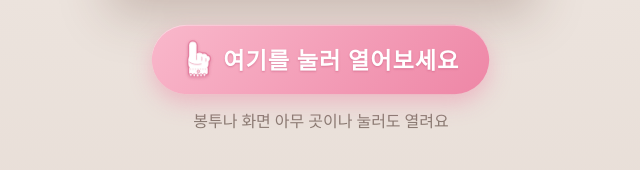
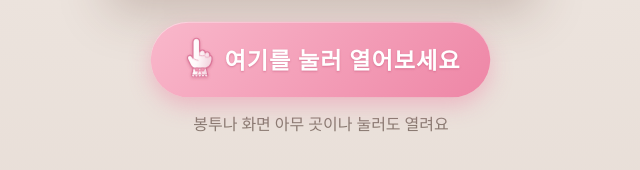
Before and after one commit to shinseungyu/wel_Wedding, a plain HTML site: page index.html in a window 1280 px wide. Shown: the part 520-690 px from the top of the page, 319-959 px from the left. Drawn offline with nearby package versions, Linux system fonts and the light colour scheme; a web font is replaced by a local one.

Commit message:
웨딩장갑 손 다시 그림(손 윤곽·레이스 커프·리본)

```diff
--- a/index.html
+++ b/index.html
@@ -41,7 +41,7 @@
   .hint { display: flex; align-items: center; gap: 10px; padding: 16px 30px; border: 0; border-radius: 999px;
     background: linear-gradient(135deg, #f9b8cb, #ee86a6); color: #fff; font: inherit; font-size: clamp(19px, 5.4vw, 23px); font-weight: 700; letter-spacing: .04em;
     text-shadow: 0 1px 2px rgba(190,70,110,.45); box-shadow: 0 8px 22px rgba(238,134,166,.45), inset 0 1px 0 rgba(255,255,255,.4); cursor: pointer; animation: nudge 1.6s ease-in-out infinite; transition: opacity .4s; }
-  .hint .hand { width: 1.35em; height: 1.6em; flex: none; filter: drop-shadow(0 1px 1.5px rgba(190,70,110,.4)); animation: tap 1.6s ease-in-out infinite; }
+  .hint .hand { width: 1.45em; height: 1.85em; flex: none; filter: drop-shadow(0 1px 1.5px rgba(190,70,110,.4)); animation: tap 1.6s ease-in-out infinite; }
   .hint-sub { margin-top: -14px; font-size: clamp(14px, 4vw, 16px); color: var(--soft); transition: opacity .4s; }
   @keyframes nudge { 0%, 100% { transform: scale(1); } 50% { transform: scale(1.06); } }
   @keyframes tap { 0%, 100% { transform: translateY(0); } 50% { transform: translateY(-5px); } }
@@ -225,19 +225,38 @@
       </div>
     </div></div>
   </div>
-  <button class="hint" type="button"><svg class="hand" viewBox="0 0 40 48" aria-hidden="true">
-      <defs><g id="glove">
-        <rect x="9" y="2" width="9.5" height="25" rx="4.75"/>
-        <rect x="8" y="18" width="26" height="20" rx="7"/>
-        <circle cx="22.5" cy="20.5" r="4.2"/><circle cx="28.3" cy="21.2" r="3.9"/><circle cx="32.3" cy="23.8" r="3.4"/>
-        <rect x="9" y="35" width="24" height="9" rx="2"/>
-      </g></defs>
-      <use href="#glove" fill="#e27a9b" stroke="#e27a9b" stroke-width="3.2" stroke-linejoin="round"/>
-      <use href="#glove" fill="#fff"/>
-      <path d="M18.6 19 v6 M25.4 22 q.3 2.4 0 4 M30.7 24 q.3 1.8 0 3.2 M9.5 28.5 q6 4.5 15 2.4" stroke="#efb3c6" stroke-width="1.2" fill="none" stroke-linecap="round"/>
-      <g fill="#fff" stroke="#e27a9b" stroke-width="1"><circle cx="11.2" cy="45" r="1.8"/><circle cx="15.6" cy="45.4" r="1.8"/><circle cx="20" cy="45.6" r="1.8"/><circle cx="24.4" cy="45.4" r="1.8"/><circle cx="28.8" cy="45" r="1.8"/></g>
-      <path d="M10 37.5 H32" stroke="#f2c3d1" stroke-width="1" stroke-dasharray="1.6 1.6"/>
-      <circle cx="21" cy="40.5" r="1.7" fill="#f7d6e0" stroke="#e27a9b" stroke-width=".8"/>
+  <button class="hint" type="button"><svg class="hand" viewBox="0 0 48 62" aria-hidden="true">
+      <defs>
+        <linearGradient id="satin" x1="0" y1="0" x2="1" y2=".3">
+          <stop offset="0" stop-color="#ffffff"/><stop offset=".55" stop-color="#fffafb"/><stop offset="1" stop-color="#f5d9e3"/>
+        </linearGradient>
+      </defs>
+      <!-- 손목 레이스 커프 -->
+      <path d="M17.5 44 H36 L38.5 55 H15Z" fill="url(#satin)" stroke="#d86f93" stroke-width="1.5" stroke-linejoin="round"/>
+      <path d="M15 55 a2.35 2.35 0 0 0 4.7 0 a2.35 2.35 0 0 0 4.7 0 a2.35 2.35 0 0 0 4.7 0 a2.35 2.35 0 0 0 4.7 0 a2.35 2.35 0 0 0 4.7 0" fill="#fff" stroke="#d86f93" stroke-width="1.2"/>
+      <g fill="#f3b8ca"><circle cx="17.3" cy="56.4" r=".7"/><circle cx="22" cy="56.4" r=".7"/><circle cx="26.7" cy="56.4" r=".7"/><circle cx="31.4" cy="56.4" r=".7"/><circle cx="36.1" cy="56.4" r=".7"/></g>
+      <path d="M17 49.5 H37" stroke="#f0bccc" stroke-width="1" stroke-dasharray="1.4 1.6"/>
+      <!-- 손 -->
+      <path d="M17 7 C17 3.6 19.4 1.8 21.8 1.8 C24.4 1.8 26.6 3.8 26.6 7 L26.6 21.6
+               C27.2 19.6 29 18.6 31 18.8 C33.4 19 34.8 20.8 34.7 23
+               C35.6 21.6 37.4 21 39 21.6 C41 22.4 41.8 24.4 41.3 26.6
+               C42.8 26.4 44.4 27.6 44.6 29.6 C44.9 32.4 44.2 35.6 42.8 38.6
+               C41.4 41.8 38.6 44.2 35.4 45 L18.6 45
+               C15.8 43.8 13.8 41.4 12.6 38.4 L9.4 31.6
+               C8.5 29.6 9.2 27.4 11 26.6 C12.9 25.8 14.8 26.7 15.8 28.4 L17 30.4Z"
+            fill="url(#satin)" stroke="#d86f93" stroke-width="1.6" stroke-linejoin="round"/>
+      <!-- 접힌 손가락·엄지 주름 -->
+      <path d="M26.6 26.2 C29.2 27.4 32 27.4 34.6 26 M34.7 28.6 C37 29.6 39.4 29.4 41.3 28 M15.8 28.4 C17.6 31.2 20.6 33.2 24.4 33.6"
+            stroke="#e9a3ba" stroke-width="1.2" fill="none" stroke-linecap="round"/>
+      <path d="M26.6 21.6 V26.2" stroke="#e9a3ba" stroke-width="1.1" stroke-linecap="round"/>
+      <!-- 광택 -->
+      <path d="M19.6 6.5 V19" stroke="#fff" stroke-width="1.8" stroke-linecap="round" opacity=".95"/>
+      <!-- 리본 -->
+      <g transform="translate(26.8 47)">
+        <path d="M0 0 C-3 -3.6 -7.2 -2.6 -6.6 0.4 C-6.2 3 -2.6 2.6 0 0Z M0 0 C3 -3.6 7.2 -2.6 6.6 0.4 C6.2 3 2.6 2.6 0 0Z" fill="#f49ab6" stroke="#d86f93" stroke-width=".9"/>
+        <path d="M-.8 .8 L-3 5.6 M.8 .8 L3 5.6" stroke="#f49ab6" stroke-width="1.6" stroke-linecap="round"/>
+        <circle r="1.6" fill="#fde6ee" stroke="#d86f93" stroke-width=".8"/>
+      </g>
     </svg>여기를 눌러 열어보세요</button>
   <div class="hint-sub">봉투나 화면 아무 곳이나 눌러도 열려요</div>
 </div>
```
